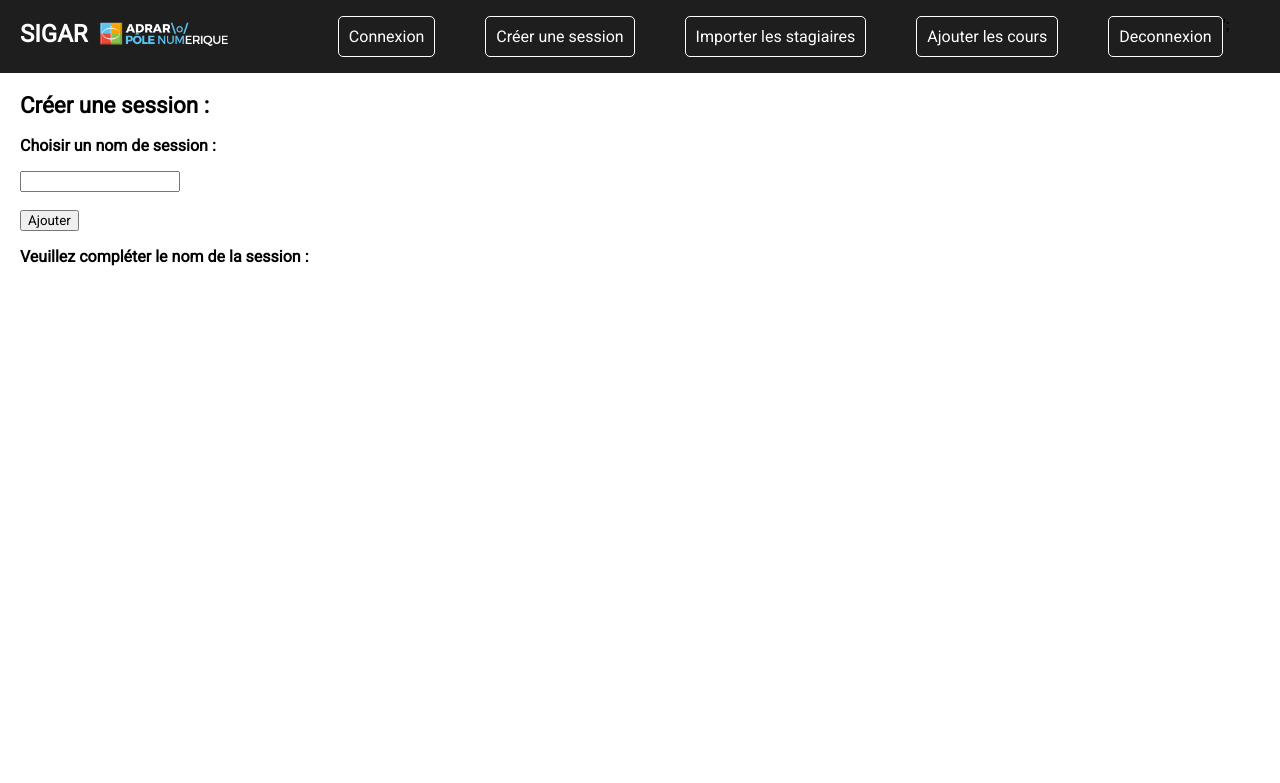
After one commit to mithridatem/sigarV2, a PHP site: page /createSession.php in a window 1280 px wide. The commit adds this page. Shown: the top 783 px of the page. Run offline with PHP 8.4, Linux system fonts and the light colour scheme; some libraries are stand-ins or nearby versions.

Commit message:
add session

```diff
--- a/addCours.php
+++ b/addCours.php
@@ -64,8 +64,6 @@
             }
         }
         echo "nbr de jours = $cpt";
-
-
     }
 
 
--- /dev/null
+++ b/createSession.php
@@ -0,0 +1,16 @@
+<?php
+    include './view/menu.php';
+    include './view/view_create_session.php';
+    include './utils/connectBdd.php';
+    include './model/session.php';
+
+    if(isset($_POST['name_session'])){
+        $session = new Session();
+        $session->setNameSession($_POST['name_session']);
+        $session->createSession($bdd);
+        echo '<p>création de la session '.$_POST['name_session'].'</p>';
+    }
+    else{
+        echo '<p>Veuillez compléter le nom de la session : </p>';
+    }
+?>
--- a/model/session.php
+++ b/model/session.php
@@ -29,6 +29,7 @@
         /*-----------------------------------------------------
                             Méthodes:
         -----------------------------------------------------*/
+        //fonction création d'une session:
         public function createSession($bdd){
             $name = $this->name_session;
             try
@@ -47,6 +48,26 @@
             die('Erreur : '.$e->getMessage());
             }
         }
+        //fonction afficher la liste des sessions (menu déroulant):
+        public function generateMenu($bdd)
+        {
+            try
+            {
+               //requête pour stocker le contenu de toute la table task dans le tableau $donnees
+               $reponse = $bdd->query('SELECT * FROM session');
+               //parcours du résultat de la requête
+               while($donnees = $reponse->fetch())
+               {
+                  //liste deroulante <select> html
+                  echo '<option value="'.$donnees['id_session'].'">'.$donnees['name_session'].'</option>';
+               }
+            }
+            catch(Exception $e)
+            {
+            //affichage d'une exception en cas d’erreur
+            die('Erreur : '.$e->getMessage());
+            }
+        }
 
     }
 
--- a/view/menu.php
+++ b/view/menu.php
@@ -33,8 +33,9 @@
 
 ?>
         <a href="./index.php"><li>Connexion</li></a>
+        <a href="./createSession.php"><li>Créer une session</li></a>
+        <a href="./import_stg.php"><li>Importer les stagiaires</li></a>
         <a href="./addCours.php"><li>Ajouter les cours</li></a>
-        <a href="./import_stg.php"><li>Importer les stagiaires</li></a>
         <a href="./deconnected.php"><li>Deconnexion</li></a>';
         </ul>
     </nav>
--- /dev/null
+++ b/view/view_create_session.php
@@ -0,0 +1,25 @@
+<html lang="fr">
+<head>
+    <meta charset="UTF-8">
+    <meta http-equiv="X-UA-Compatible" content="IE=edge">
+    <meta name="viewport" content="width=device-width, initial-scale=1.0">
+    <link rel="stylesheet" href="./css/style.css">
+    <script src="./script/script.js" defer></script>
+    <script src="http://code.jquery.com/jquery-1.9.1.js"></script>
+    <script src="http://code.jquery.com/ui/1.10.3/jquery-ui.js"></script>
+    <link rel="stylesheet" href="http://code.jquery.com/ui/1.10.3/themes/smoothness/jquery-ui.css" />
+    <script src="./script/modal.js"></script>
+    <link href='http://fonts.googleapis.com/css?family=Roboto' rel='stylesheet' type='text/css'>
+    <title>Create session</title>
+</head>
+<body>
+    <h2>Créer une session : </h2>
+    <form action="" method="post">
+        <p>Choisir un nom de session : </p>
+        <input type="text" name="name_session">
+        <br>
+        <br>
+        <input type="submit" value="Ajouter">
+    </form>
+</body>
+</html>
```
